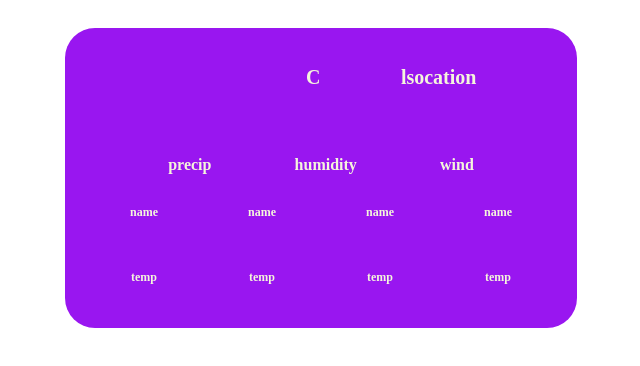
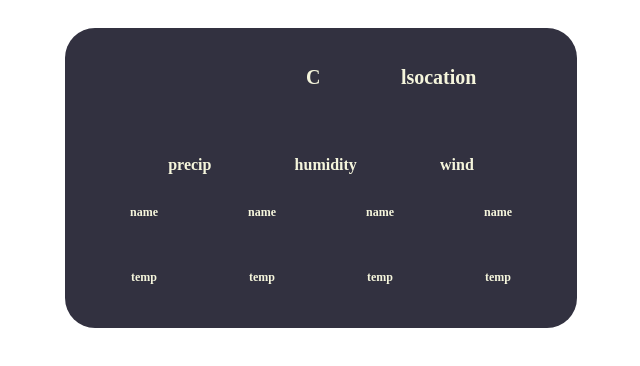
Before and after one commit to Desp0o/Weather, a plain HTML site: page Untitled-1.html in a window 1280 px wide. Shown: the whole page, without its empty margins (319-959 px from the left). Drawn offline with Linux system fonts and the light colour scheme; no server answers.

Commit message:
Update styles.css

```diff
--- a/styles.css
+++ b/styles.css
@@ -10,7 +10,7 @@ body{
     width: 40vw;
     height: 300px;
 
-    background-color: rgb(153, 22, 240);
+    background-color: #323140;
     border-radius: 30px;
     padding: 15px 20px;
     box-sizing: border-box;
```
